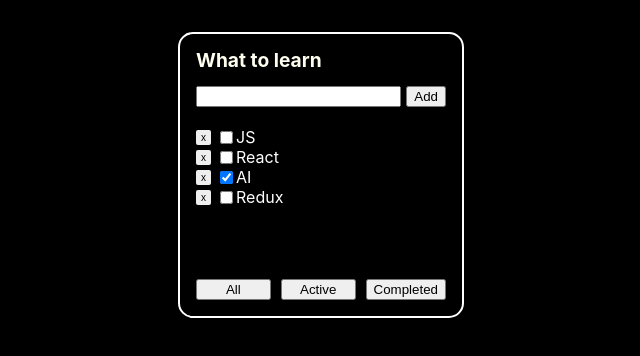
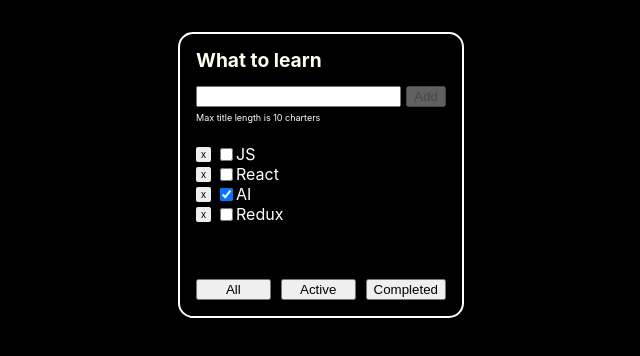
Before and after one commit to suniaikin/todolist-01_2, a React (Vite) app: page / in a window 1280 px wide. Shown: the top 356 px of the page, without its empty margins (319-959 px from the left). Built offline with nearby package versions, Linux system fonts and the light colour scheme.

Commit message:
forbidden words filter

```diff
--- a/src/App.css
+++ b/src/App.css
@@ -11,7 +11,8 @@
 ul {
     list-style: none;
     padding-left: 0;
-    margin: 20px 0px;
+    margin: 5px 0px 5px 0px;
+
 }
 
 .task {
@@ -46,6 +47,13 @@ ul {
     justify-content: space-between;
 }
 
+.list-content {
+	display: flex;
+	flex-direction: column;
+	justify-content: flex-start;
+
+}
+
 h3 {
     font-size: 1.2em;
     line-height: 1.1;
@@ -66,6 +74,8 @@ h3 {
     gap: 5px;
 }
 
+
+
 .limits-notification {
     font-size: 0.7em;
     color: lightgray;
@@ -78,6 +88,7 @@ h3 {
     grid-template-columns: repeat(3, 1fr);
     gap: 10px;
     font-size: 10px;
+    margin-top: 20px;
 }
 
 .btn {
@@ -116,3 +127,12 @@ h3 {
     display: flex;
     align-items: center;
 }
+
+.input-note {
+    font-size: xx-small;
+    height: 17px;
+}
+
+.list-tasks {
+	margin-top: 15px;
+}
--- a/src/Button.tsx
+++ b/src/Button.tsx
@@ -1,8 +1,13 @@
 import type { ButtonComponentProps } from "./types";
 
-export const Button = ({ title, onClick, customClass }: ButtonComponentProps) => {
+export const Button = ({
+    title,
+    onClick,
+    customClass,
+    isDsabled,
+}: ButtonComponentProps) => {
     return (
-        <button onClick={onClick} className={customClass}>
+        <button onClick={onClick} className={customClass} disabled={isDsabled}>
             {title}
         </button>
     );
--- a/src/TodolistItem.tsx
+++ b/src/TodolistItem.tsx
@@ -2,6 +2,9 @@ import type { TodolistItemProps } from "./types";
 import { Task } from "./Task";
 import { Button } from "./Button";
 import { useState } from "react";
+
+const MAX_SYMBOLS = 10;
+const forbiddenWords = ["shit", "fuck"];
 
 export const TodolistItem = ({
     title,
@@ -10,34 +13,83 @@ export const TodolistItem = ({
     changeFilter,
     createTask,
 }: TodolistItemProps) => {
+    const [taskInput, setTaskInput] = useState("");
 
-	const [taskInput, setTaskInput] = useState("");
+    let hasForbiddenWord = forbiddenWords.some((word) =>
+        taskInput.toLowerCase().includes(word)
+    );
 
-    const listItems =
-        tasks.length === 0
-            ? "Enter your first task"
-            : tasks.map((t) => {
-                  return (
-                      <Task
-                          key={t.id}
-                          id={t.id}
-                          isDone={t.isDone}
-                          title={t.title}
-                          deleteTask={deleteTask}
-                          changeFilter={changeFilter}
-                      />
-                  );
-              });
+    const handleAddClick = () => {
+        createTask(taskInput);
+        setTaskInput("");
+    };
 
     return (
         <div className="lists">
             <div className="list-content">
                 <h3>{title}</h3>
                 <div className="input-form">
-                    <input className="input-form" value={taskInput} />
-                    <Button title="Add" onClick={() => createTask("new")} />
+                    <input
+                        value={taskInput}
+                        className="input-form"
+                        onChange={(e) => setTaskInput(e.currentTarget.value)}
+                        onKeyDown={(e) =>
+                            e.key === "Enter" ? handleAddClick() : ""
+                        }
+                    />
+                    <Button
+                        title="Add"
+                        onClick={handleAddClick}
+                        isDsabled={
+                            !taskInput ||
+                            taskInput.length > MAX_SYMBOLS ||
+                            hasForbiddenWord
+                        }
+                    />
+                    <div className="input-note">
+                        {!taskInput && (
+                            <span>
+                                Max title length is {MAX_SYMBOLS} charters
+                            </span>
+                        )}
+                        {taskInput.length > MAX_SYMBOLS &&
+                            !taskInput.includes(" ") && (
+                                <span style={{ color: "red" }}>
+                                    The title length is too long
+                                </span>
+                            )}
+                        {taskInput &&
+                            taskInput.length <= MAX_SYMBOLS &&
+                            !hasForbiddenWord && (
+                                <span>
+                                    Your tiltle lenght is {taskInput.length}
+                                </span>
+                            )}
+
+                        {hasForbiddenWord && (
+                                <span style={{ color: "red" }}>
+                                    You've entered a forbidden word!
+                                </span>
+                            )}
+                    </div>
                 </div>
-                <ul>{listItems}</ul>
+
+                <ul className="list-tasks">
+                    {tasks.length === 0
+                        ? "Enter your first task"
+                        : tasks.map((t) => {
+                              return (
+                                  <Task
+                                      key={t.id}
+                                      id={t.id}
+                                      isDone={t.isDone}
+                                      title={t.title}
+                                      deleteTask={deleteTask}
+                                      changeFilter={changeFilter}
+                                  />
+                              );
+                          })}
+                </ul>
             </div>
             <div className="buttons_bottom">
                 <Button title="All" onClick={() => changeFilter("all")} />
--- a/src/types.ts
+++ b/src/types.ts
@@ -24,6 +24,11 @@ export type ButtonComponentProps = {
     title: string;
     onClick?: () => void;
     customClass?: string;
+    isDsabled?: boolean;
 };
 
 export type FilterType = "all" |  "active" | "completed"
+
+export type AddTaskFormProps = {
+    createTask: (title: string) => void;
+};
```
Also changed, not shown: src/AddTaskForm.tsx (added).
